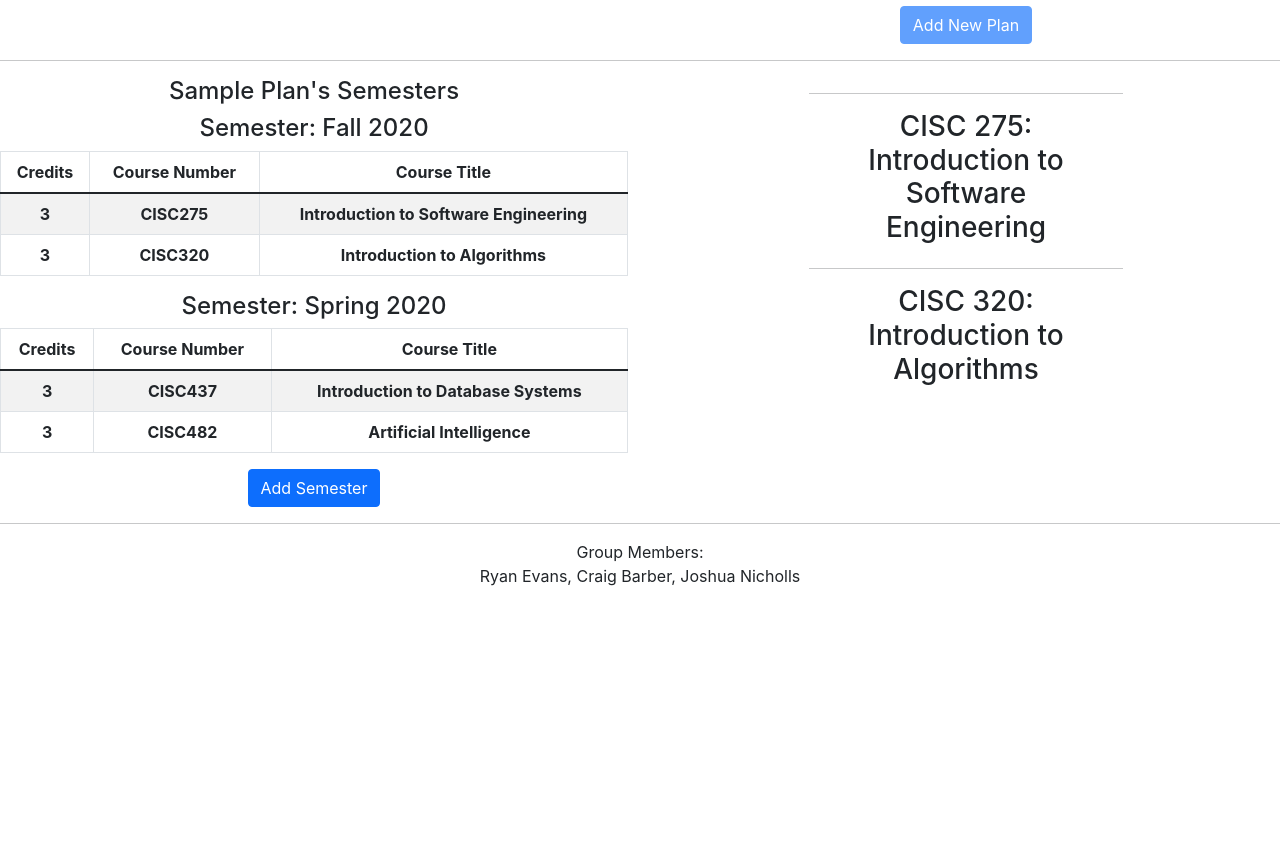
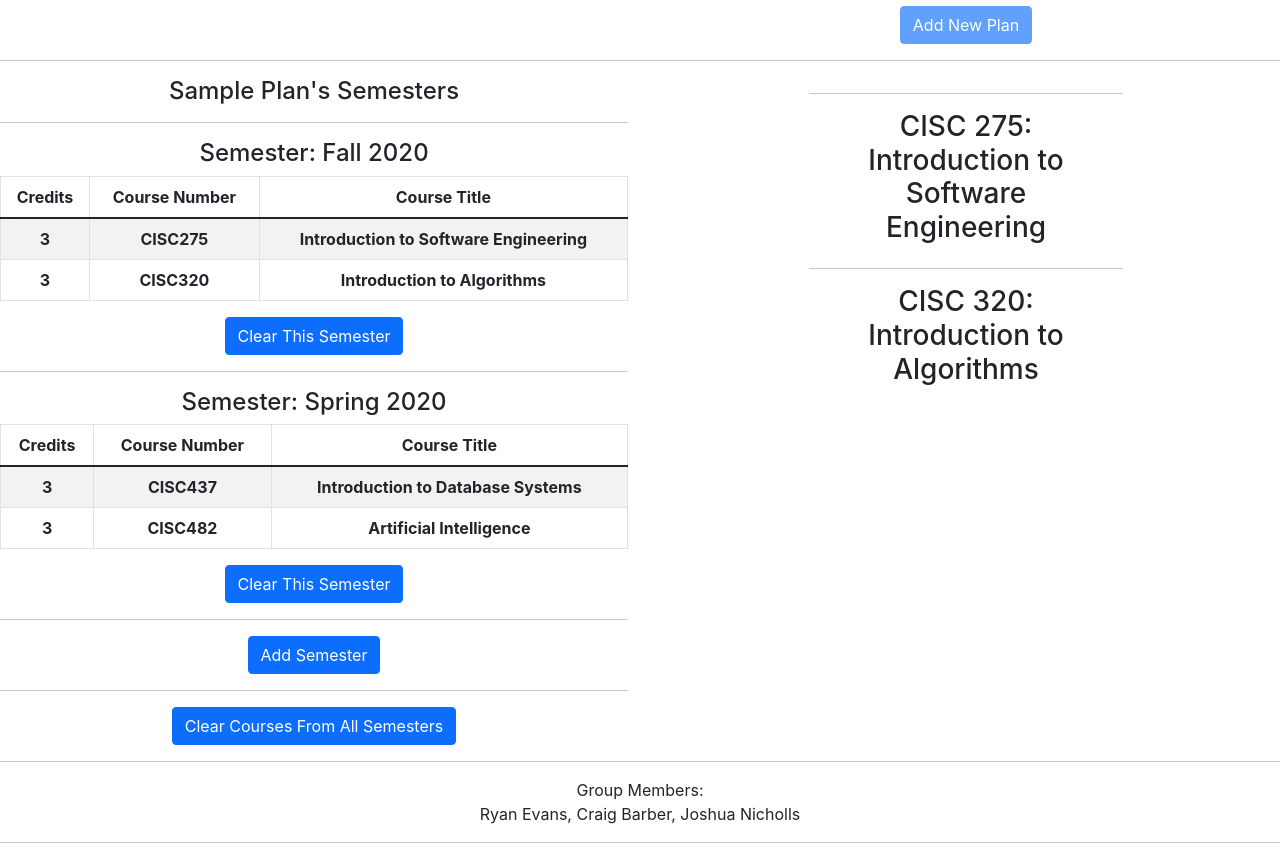
Before and after one commit to UD-CISC275-S22/cis-scheduler-team-2, a React (Create React App) app: page / in a window 1280 px wide. Shown: the part 500-1359 px from the top of the page. Before the commit the page ends 1104 px from the top, so only its background shows below. Built offline with nearby package versions, Linux system fonts and the light colour scheme.

Commit message:
Mereged add semester functionality

```diff
--- a/src/App.tsx
+++ b/src/App.tsx
@@ -9,6 +9,7 @@ import { ListAllPlans } from "./components/ListAllPlans";
 import { Button, Col, Row } from "react-bootstrap";
 import { SemesterTable } from "./components/SemesterTable";
 import { InsertSemesterModal } from "./components/InsertSemesterModal";
+import { EmptySemestersButton } from "./components/ClearAllSemesters";
 import { Semester } from "./interfaces/semester";
 
 function App(): JSX.Element {
@@ -39,6 +40,30 @@ function App(): JSX.Element {
         setActivePlan(newList[0]);
     }
 
+    function clearSemester(planID: number, semYear: number, semSeas: string) {
+        //passed to the ClearSemesterButton
+        //gets the plan
+        const toFix = planList.filter(
+            (aPlan: Plan): boolean => aPlan.id === planID
+        );
+        //array of semseters from that plan
+        const semMap = toFix[0].semesters;
+        //clears the proper semester
+        const clearSem = semMap.map(
+            (aSem: Semester): Semester =>
+                aSem.season === semSeas && aSem.year === semYear
+                    ? { ...aSem, classes: [] }
+                    : { ...aSem }
+        );
+        const fixedPlan = { ...toFix[0], semesters: [...clearSem] };
+        const fixedList = planList.map(
+            (aPlan: Plan): Plan =>
+                aPlan.id === planID ? { ...fixedPlan } : { ...aPlan }
+        );
+        setActivePlan(fixedPlan);
+        updatePlans(fixedList);
+    }
+
     const sampleSemester = samplePlan.semesters[0];
 
     const handleShowInsertSemesterModal = () => setShowModal(true);
@@ -48,12 +73,18 @@ function App(): JSX.Element {
         const existing = activePlan.semesters.find(
             (semester: Semester): boolean => semester.id === newSemester.id
         );
+
         if (existing === undefined) {
-            setActivePlan({
+            const fixedPlan = {
                 id: activePlan.id,
                 name: activePlan.name,
                 semesters: [...activePlan.semesters, newSemester]
-            });
+            };
+            const fixedPlanList = planList.map((plan: Plan) =>
+                plan.id === activePlan.id ? { ...fixedPlan } : { ...plan }
+            );
+            setActivePlan(fixedPlan);
+            updatePlans(fixedPlanList);
         }
         return;
     }
@@ -83,10 +114,21 @@ function App(): JSX.Element {
             <hr></hr>
             <Row>
                 <Col>
-                    <SemesterTable plan={activePlan}></SemesterTable>
+                    <SemesterTable
+                        plan={activePlan}
+                        clearSem={clearSemester}
+                    ></SemesterTable>
+                    <hr />
                     <Button onClick={handleShowInsertSemesterModal}>
                         Add Semester
                     </Button>
+                    <hr />
+                    <EmptySemestersButton
+                        allPlans={planList}
+                        updatePlans={updatePlans}
+                        activePlan={activePlan}
+                        setActivePlan={setActivePlan}
+                    ></EmptySemestersButton>
                 </Col>
                 <Col>
                     <CourseList semester={sampleSemester}></CourseList>
@@ -97,6 +139,7 @@ function App(): JSX.Element {
                 Group Members: <br></br>Ryan Evans, Craig Barber, Joshua
                 Nicholls
             </p>
+            <hr></hr>
             <InsertSemesterModal
                 showModal={showModal}
                 addSemester={addSemester}
--- /dev/null
+++ b/src/components/ClearAllSemesters.tsx
@@ -0,0 +1,55 @@
+import React from "react";
+import { Button } from "react-bootstrap";
+import { Plan } from "../interfaces/plan";
+import { Semester } from "../interfaces/semester";
+
+/**Takes in the state allPlans, an array of plans as well as activePlan and setActivePlan,
+ * the state and state setter for the currently displayed plan
+ */
+export function EmptySemestersButton({
+    allPlans,
+    updatePlans,
+    activePlan,
+    setActivePlan
+}: {
+    allPlans: Plan[];
+    updatePlans: (newPlans: Plan[]) => void;
+    activePlan: Plan;
+    setActivePlan: (newPlan: Plan) => void;
+}): JSX.Element {
+    function emptyPlanSemesters(plan: Plan) {
+        const newSemesters = plan.semesters.map(
+            (semester: Semester): Semester => emptySemesterCourses(semester)
+        );
+        const newPlan = { ...plan, semesters: newSemesters };
+        return newPlan;
+    }
+    function emptySemesterCourses(semester: Semester) {
+        const newSemester = { ...semester, classes: [] };
+        return newSemester;
+    }
+    function clearSemesters() {
+        const newPlanList = [...allPlans];
+        const clearedPlanList = newPlanList.map(
+            (plan: Plan): Plan =>
+                plan.id !== activePlan.id ? plan : emptyPlanSemesters(plan)
+        );
+        const currentPlanIndex = allPlans.findIndex(
+            (plan: Plan) => plan.id === activePlan.id
+        );
+        if (currentPlanIndex != -1) {
+            console.log(clearedPlanList);
+            updatePlans(clearedPlanList);
+            console.log(currentPlanIndex);
+            console.log(allPlans);
+            setActivePlan(clearedPlanList[currentPlanIndex]);
+        }
+    }
+    return (
+        <div>
+            <Button onClick={clearSemesters} data-testid="clear_all_semesters">
+                Clear Courses From All Semesters
+            </Button>
+        </div>
+    );
+}
--- /dev/null
+++ b/src/components/ClearSemester.tsx
@@ -0,0 +1,27 @@
+import React from "react";
+import { Button } from "react-bootstrap";
+//import { Plan } from "../interfaces/plan";
+import { Semester } from "../interfaces/semester";
+//import { SemesterTable } from "./SemesterTable";
+
+interface clearSemesterProp {
+    PlanID: number;
+    thisSem: Semester;
+    clearFunct: (planID: number, semYear: number, semSeas: string) => void;
+}
+
+export function ClearSemesterButton({
+    PlanID,
+    thisSem,
+    clearFunct
+}: clearSemesterProp) {
+    return (
+        <div>
+            <Button
+                onClick={() => clearFunct(PlanID, thisSem.year, thisSem.season)}
+            >
+                Clear This Semester
+            </Button>
+        </div>
+    );
+}
--- a/src/components/CourseTable.tsx
+++ b/src/components/CourseTable.tsx
@@ -13,6 +13,7 @@ export function CourseTable({ semester }: { semester: Semester }): JSX.Element {
     return (
         <div>
             <div>
+                <hr></hr>
                 <h4 onClick={toggleVis} style={{ cursor: "pointer" }}>
                     Semester: {semester.season} {semester.year}
                 </h4>
--- a/src/components/SemesterTable.tsx
+++ b/src/components/SemesterTable.tsx
@@ -1,12 +1,19 @@
 import React from "react";
 import { Plan } from "../interfaces/plan";
 import { Semester } from "../interfaces/semester";
+import { ClearSemesterButton } from "./ClearSemester";
 import { CourseTable } from "./CourseTable";
 
 /** Takes in a Plan and maps the semesters in the plan to a list of semesters. Each semester gets passed
  * into a CourseTable
  */
-export function SemesterTable({ plan }: { plan: Plan }): JSX.Element {
+export function SemesterTable({
+    plan,
+    clearSem
+}: {
+    plan: Plan;
+    clearSem: (planID: number, semYear: number, semSeas: string) => void;
+}): JSX.Element {
     return (
         <div>
             <h4>{`${plan.name}'s Semesters`}</h4>
@@ -15,6 +22,11 @@ export function SemesterTable({ plan }: { plan: Plan }): JSX.Element {
                 {plan.semesters.map((semester: Semester) => (
                     <li key={semester.id}>
                         <CourseTable semester={semester}></CourseTable>
+                        <ClearSemesterButton
+                            PlanID={plan.id}
+                            thisSem={semester}
+                            clearFunct={clearSem}
+                        ></ClearSemesterButton>
                     </li>
                 ))}
             </ul>
```
